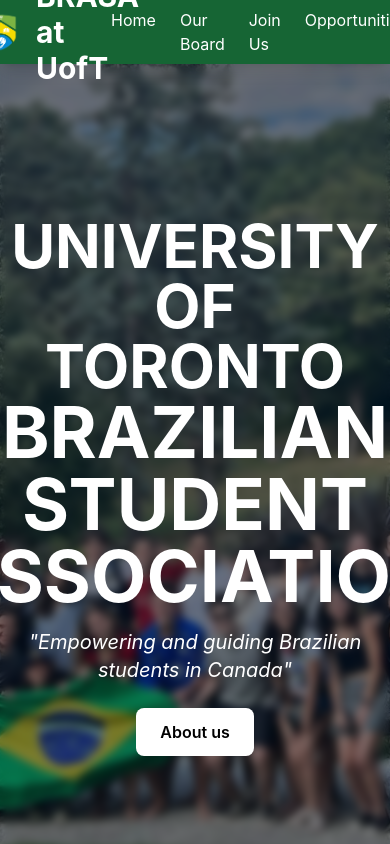
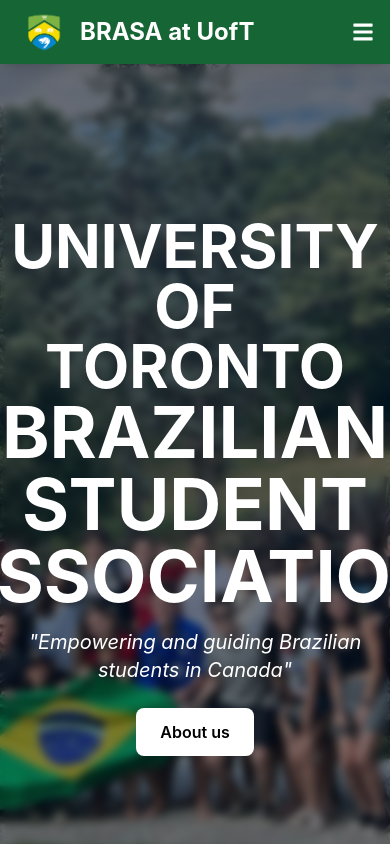
Before and after one commit to GaioAugusto/brasa-website, a React (Create React App) app: page / in a window 390 px wide. Shown: the top 844 px of the page. Built offline with nearby package versions, Linux system fonts and the light colour scheme.

Commit message:
made navbar responsive for mobile

```diff
--- a/src/components/NavBar/view.tsx
+++ b/src/components/NavBar/view.tsx
@@ -1,18 +1,113 @@
-import React from "react";
+// import React from "react";
+// import { useNavigate } from "react-router-dom";
+// import { FaInstagram, FaWhatsapp } from "react-icons/fa";
+
+// import { NavBarViewProps, NavBarItem } from "./types";
+// import { LanguageSwitch } from "./Components/LanguageSwitch";
+
+// export const NavBarView: React.FC<NavBarViewProps> = (props) => {
+//   const navigate = useNavigate();
+
+//   const handleNavigation = (href: string) => {
+//     if (href === "/") {
+//       navigate("/", { state: { scrollTo: "top" } });
+//     } else if (href === "/board") {
+//       navigate("/board", { state: { scrollTo: "top" } }); // Ensure "scrollTo" state is passed
+//     } else if (href === "/opportunities") {
+//       navigate("/opportunities", { state: { scrollTo: "top" } });
+//     } else if (href === "/events") {
+//       navigate("/events", { state: { scrollTo: "top" } });
+//     } else if (href.startsWith("/#")) {
+//       const sectionId = href.slice(2);
+//       if (window.location.pathname === "/") {
+//         const section = document.getElementById(sectionId);
+//         if (section) {
+//           section.scrollIntoView({ behavior: "smooth" });
+//         }
+//       } else {
+//         navigate("/", { state: { scrollTo: sectionId } });
+//       }
+//     } else {
+//       navigate(href);
+//     }
+//   };
+
+//   return (
+//     <nav className="fixed top-0 left-0 w-full bg-green-800 text-white shadow-lg z-50">
+//       <div className="max-w-total">
+//         <div className="flex justify-around items-center h-16">
+//           <div className="flex items-center">
+//             <a
+//               href="/"
+//               className="flex justify-center items-center"
+//               onClick={(e) => {
+//                 e.preventDefault();
+//                 handleNavigation("/");
+//               }}
+//             >
+//               <img src="/GoodLogo.png" alt="Logo" className="h-14 w-14 mr-2" />
+//               <span className="text-3xl font-bold">BRASA at UofT</span>
+//             </a>
+//           </div>
+//           <div className="flex justify-end space-x-6">
+//             {props.NavBarItems.map((NavBarItem: NavBarItem) => (
+//               <a
+//                 key={NavBarItem.name}
+//                 href={NavBarItem.href}
+//                 onClick={(e) => {
+//                   e.preventDefault();
+//                   handleNavigation(NavBarItem.href);
+//                 }}
+//                 className="text-white hover:text-gray-300 transition-transform duration-300 transform hover:scale-110"
+//               >
+//                 {NavBarItem.name}
+//               </a>
+//             ))}
+//           </div>
+//           <div className="flex justify-center space-x-4">
+//             <a
+//               href="https://www.instagram.com/brasauoft/"
+//               target="_blank"
+//               rel="noopener noreferrer"
+//               className="text-white hover:text-pink-500 transition-transform duration-300 transform hover:scale-125"
+//             >
+//               <FaInstagram className="h-6 w-6" />
+//             </a>
+//             <a
+//               href="https://chat.whatsapp.com/C6HTycGFMA2GWSmCDFjWdT"
+//               target="_blank"
+//               rel="noopener noreferrer"
+//               className="text-white hover:text-green-500 transition-transform duration-300 transform hover:scale-125"
+//             >
+//               <FaWhatsapp className="h-6 w-6" />
+//             </a>
+//             <LanguageSwitch />
+//           </div>
+//         </div>
+//       </div>
+//     </nav>
+//   );
+// };
+
+import React, { useState } from "react";
 import { useNavigate } from "react-router-dom";
-import { FaInstagram, FaWhatsapp } from "react-icons/fa";
+import { FaInstagram, FaWhatsapp, FaBars, FaTimes } from "react-icons/fa";
 
 import { NavBarViewProps, NavBarItem } from "./types";
 import { LanguageSwitch } from "./Components/LanguageSwitch";
 
 export const NavBarView: React.FC<NavBarViewProps> = (props) => {
   const navigate = useNavigate();
+  const [isMenuOpen, setIsMenuOpen] = useState(false);
 
   const handleNavigation = (href: string) => {
+    // Close the mobile menu after navigation
+    setIsMenuOpen(false);
+
     if (href === "/") {
       navigate("/", { state: { scrollTo: "top" } });
     } else if (href === "/board") {
-      navigate("/board", { state: { scrollTo: "top" } }); // Ensure "scrollTo" state is passed
+      navigate("/board", { state: { scrollTo: "top" } });
     } else if (href === "/opportunities") {
       navigate("/opportunities", { state: { scrollTo: "top" } });
     } else if (href === "/events") {
@@ -34,37 +129,44 @@
 
   return (
     <nav className="fixed top-0 left-0 w-full bg-green-800 text-white shadow-lg z-50">
-      <div className="max-w-total">
-        <div className="flex justify-around items-center h-16">
+      <div className="max-w-total mx-auto px-4">
+        {/* The main container for the navbar */}
+        <div className="flex items-center justify-between h-16">
+          {/* Logo and Title */}
           <div className="flex items-center">
             <a
               href="/"
-              className="flex justify-center items-center"
+              className="flex items-center"
               onClick={(e) => {
                 e.preventDefault();
                 handleNavigation("/");
               }}
             >
               <img src="/GoodLogo.png" alt="Logo" className="h-14 w-14 mr-2" />
-              <span className="text-3xl font-bold">BRASA at UofT</span>
+              <span className="text-2xl md:text-3xl font-bold">
+                BRASA at UofT
+              </span>
             </a>
           </div>
-          <div className="flex justify-end space-x-6">
-            {props.NavBarItems.map((NavBarItem: NavBarItem) => (
+
+          {/* Desktop Menu (hidden on small screens) */}
+          <div className="hidden md:flex items-center space-x-6">
+            {props.NavBarItems.map((item: NavBarItem) => (
               <a
-                key={NavBarItem.name}
-                href={NavBarItem.href}
+                key={item.name}
+                href={item.href}
                 onClick={(e) => {
                   e.preventDefault();
-                  handleNavigation(NavBarItem.href);
+                  handleNavigation(item.href);
                 }}
                 className="text-white hover:text-gray-300 transition-transform duration-300 transform hover:scale-110"
               >
-                {NavBarItem.name}
+                {item.name}
               </a>
             ))}
-          </div>
-          <div className="flex justify-center space-x-4">
+
+            {/* Social icons and Language switch on desktop */}
+            <div className="flex items-center space-x-4 ml-4">
               <a
                 href="https://www.instagram.com/brasauoft/"
                 target="_blank"
@@ -84,6 +186,57 @@
               <LanguageSwitch />
             </div>
           </div>
+
+          {/* Hamburger button (shows on small screens) */}
+          <div className="md:hidden flex items-center">
+            <button
+              onClick={() => setIsMenuOpen(!isMenuOpen)}
+              className="text-white focus:outline-none"
+            >
+              {isMenuOpen ? <FaTimes size={22} /> : <FaBars size={22} />}
+            </button>
+          </div>
+        </div>
+
+        {/* Mobile Menu (visible only when isMenuOpen === true on small screens) */}
+        {isMenuOpen && (
+          <div className="md:hidden flex flex-col items-center space-y-2 pb-4">
+            {props.NavBarItems.map((item: NavBarItem) => (
+              <a
+                key={item.name}
+                href={item.href}
+                onClick={(e) => {
+                  e.preventDefault();
+                  handleNavigation(item.href);
+                }}
+                className="text-white hover:text-gray-300 text-lg transition-transform duration-300 transform hover:scale-105"
+              >
+                {item.name}
+              </a>
+            ))}
+
+            {/* Social icons and Language switch on mobile */}
+            <div className="flex items-center space-x-4 pt-2">
+              <a
+                href="https://www.instagram.com/brasauoft/"
+                target="_blank"
+                rel="noopener noreferrer"
+                className="text-white hover:text-pink-500 transition-transform duration-300 transform hover:scale-125"
+              >
+                <FaInstagram className="h-6 w-6" />
+              </a>
+              <a
+                href="https://chat.whatsapp.com/C6HTycGFMA2GWSmCDFjWdT"
+                target="_blank"
+                rel="noopener noreferrer"
+                className="text-white hover:text-green-500 transition-transform duration-300 transform hover:scale-125"
+              >
+                <FaWhatsapp className="h-6 w-6" />
+              </a>
+              <LanguageSwitch />
+            </div>
+          </div>
+        )}
       </div>
     </nav>
   );
```
Also changed, not shown: src/App.tsx (+33 -2 lines). Lines whose indentation alone changed are shown as unchanged.
